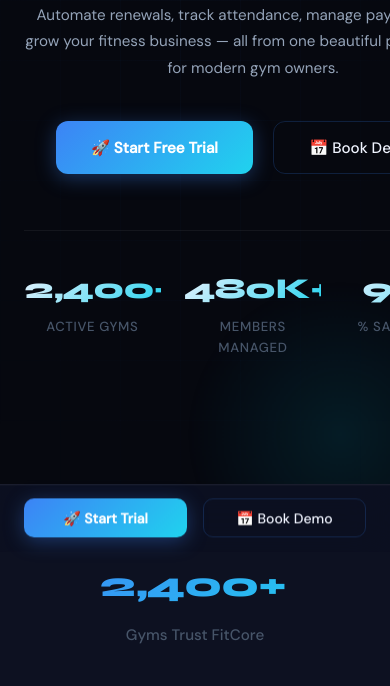
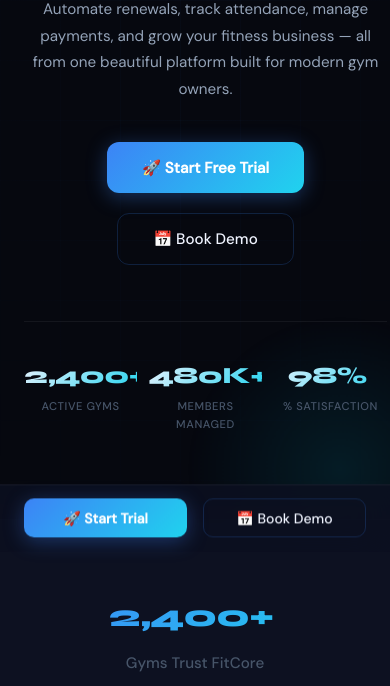
Before and after one commit to AkashDavidKumar/test, a plain HTML site: page index.html in a window 390 px wide. Shown: the part 360-1046 px from the top of the page. Drawn offline with Linux system fonts and the light colour scheme.

Commit message:
fix: resolve hero statistics layout overflow and prevent metric suffix clipping on mobile

```diff
--- a/index.html
+++ b/index.html
@@ -2054,8 +2054,30 @@
         margin-left: auto;
         margin-right: auto;
       }
-      .hero-btns, .hero-stats {
+      .hero-btns {
         justify-content: center;
+      }
+      .hero-stats {
+        justify-content: center;
+        gap: 0.75rem;
+      }
+      .hero-stats > div {
+        min-width: 0;
+      }
+      .hero-stat-val {
+        font-size: 1.45rem;
+        padding-right: 0.25em;
+      }
+      .hero-stat-label {
+        font-size: 0.7rem;
+      }
+      .trust-num {
+        font-size: 1.95rem;
+        padding-right: 0.25em;
+      }
+      .why-num {
+        font-size: 2.1rem;
+        padding-right: 0.25em;
       }
       .dashboard-preview {
         display: none;
```
